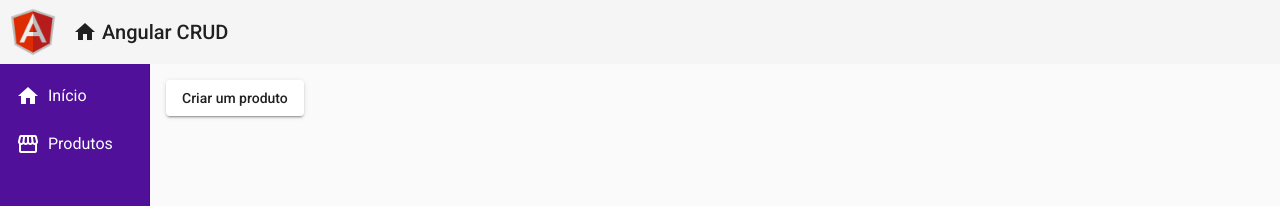
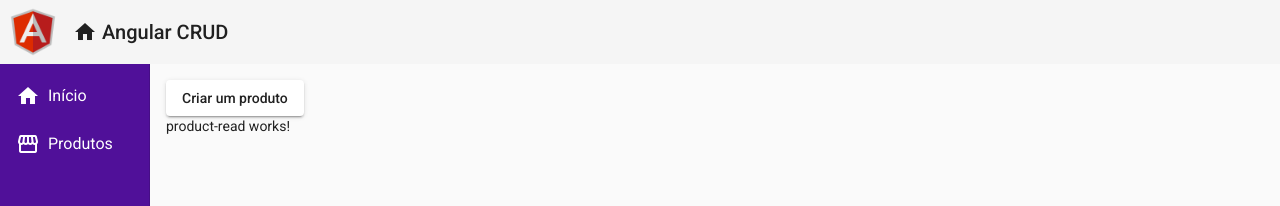
Before and after one commit to william-cesar/crud-angular, an Angular app in the folder frontend/: page /products in a window 1280 px wide. Shown: the top 206 px of the page. Built offline with nearby package versions, Linux system fonts and the light colour scheme; no server answers.

Commit message:
Criçao método read

```diff
--- a/frontend/src/app/app.module.ts
+++ b/frontend/src/app/app.module.ts
@@ -20,6 +20,7 @@
 import { HomeComponent } from "./views/home/home.component";
 import { ProductCrudComponent } from "./views/product-crud/product-crud.component";
 import { ProductCreateComponent } from "./components/product/product-create/product-create.component";
+import { ProductReadComponent } from './components/product/product-read/product-read.component';
 @NgModule({
   declarations: [
     AppComponent,
@@ -29,6 +30,7 @@
     HomeComponent,
     ProductCrudComponent,
     ProductCreateComponent,
+    ProductReadComponent,
   ],
   imports: [
     BrowserModule,
--- /dev/null
+++ b/frontend/src/app/components/product/product-read/product-read.component.html
@@ -0,0 +1 @@
+<p>product-read works!</p>
--- /dev/null
+++ b/frontend/src/app/components/product/product-read/product-read.component.ts
@@ -0,0 +1,20 @@
+import { Product } from "./../product.model";
+import { Component, OnInit } from "@angular/core";
+import { ProductService } from "../product.service";
+
+@Component({
+  selector: "app-product-read",
+  templateUrl: "./product-read.component.html",
+  styleUrls: ["./product-read.component.css"],
+})
+export class ProductReadComponent implements OnInit {
+  products: Product[];
+
+  constructor(private productService: ProductService) {}
+
+  ngOnInit(): void {
+    this.productService.read().subscribe((products) => {
+      this.products = products;
+    });
+  }
+}
--- a/frontend/src/app/components/product/product.service.ts
+++ b/frontend/src/app/components/product/product.service.ts
@@ -23,4 +23,8 @@
   create(product: Product): Observable<Product> {
     return this.http.post<Product>(this.baseURL, product);
   }
+
+  read(): Observable<Product[]> {
+    return this.http.get<Product[]>(this.baseURL);
+  }
 }
--- a/frontend/src/app/views/product-crud/product-crud.component.html
+++ b/frontend/src/app/views/product-crud/product-crud.component.html
@@ -1,3 +1,5 @@
 <button mat-raised-button (click)="navigateToProductCreate()">
   Criar um produto
 </button>
+
+<app-product-read></app-product-read>
```
Also changed, not shown: frontend/src/app/components/product/product-read/product-read.component.css (added).
